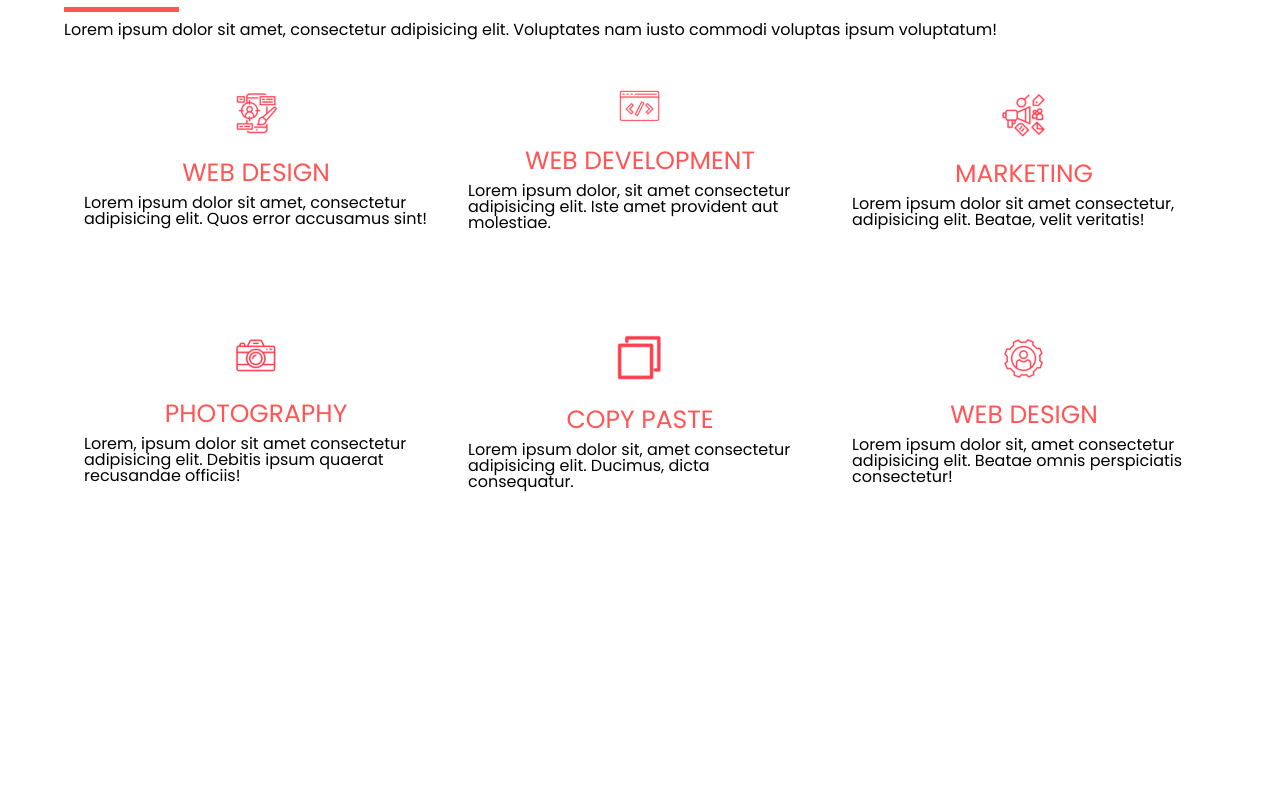
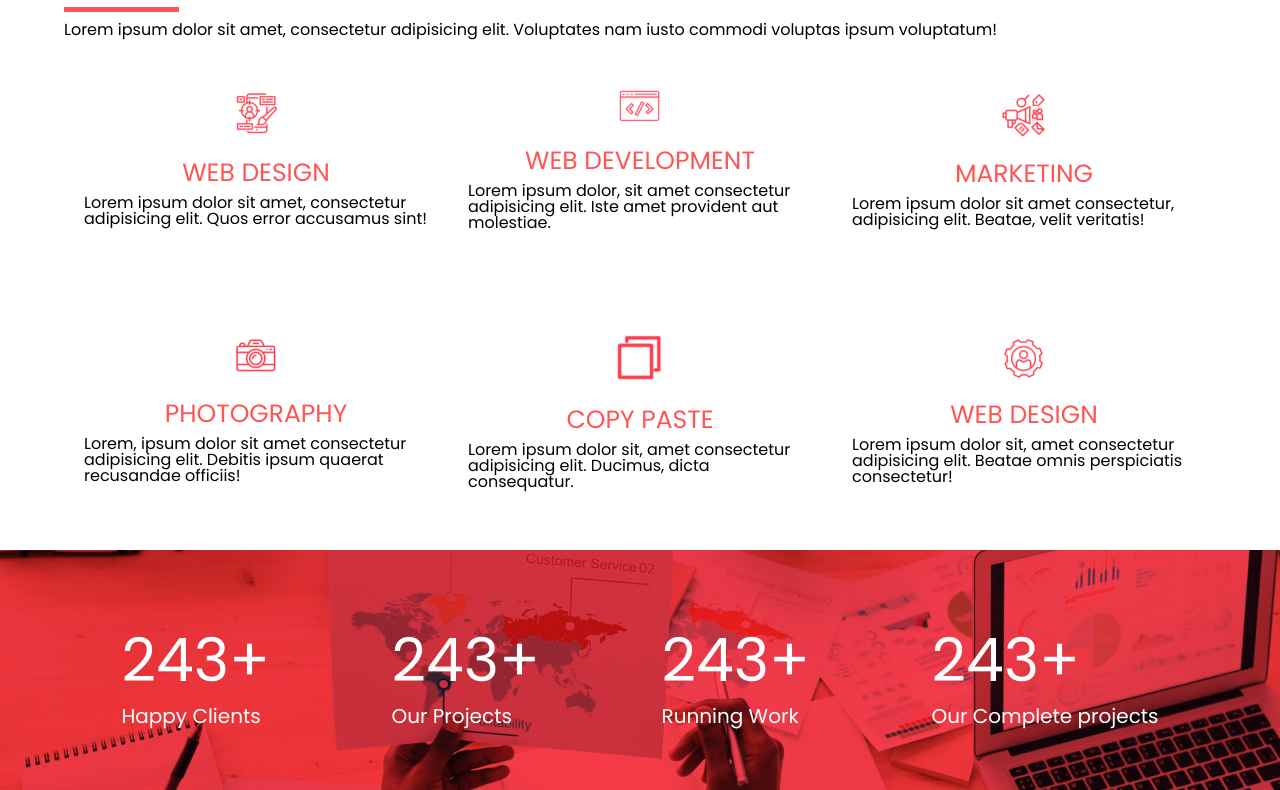
Before and after one commit to DimitarStBC/HTML-CSS-design, a plain HTML site: page index.html in a window 1280 px wide. Shown: the part 2967-3757 px from the top of the page. Before the commit the page ends 3517 px from the top, so only its background shows below. Drawn offline with Linux system fonts and the light colour scheme.

Commit message:
clients section

```diff
--- /dev/null
+++ b/css/clients.css
@@ -0,0 +1,23 @@
+.projectsAndClients {
+    display: flex;
+    flex-direction: row;
+    justify-content: space-evenly;
+    align-items: center;
+    width: 100%;
+    height: 30vh;
+    background-image: url("../images/pexels-photo-3184638.png");
+    background-size: cover;
+  }
+  .projectsAndClients h1 {
+    color: white;
+    font-size: 60px;
+    margin: 1rem 0;
+  }
+  .projectsAndClients h2 {
+    color: white;
+    font-size: 20px;
+  }
+  .overlay {
+    background-blend-mode: multiply;
+    background-color: #ff3d4e;
+  }
--- a/css/style.css
+++ b/css/style.css
@@ -3,6 +3,7 @@
 @import url("./portfolio.css");
 @import url("./skills.css");
 @import url("./services.css");
+@import url("./clients.css");
 
 html, body, div, span, applet, object, iframe,
 h1, h2, h3, h4, h5, h6, p, blockquote, pre,
--- a/index.html
+++ b/index.html
@@ -201,6 +201,27 @@
         </div>
     </section>
 
+    <section class="clients">
+        <div class="projectsAndClients overlay">
+            <div class="flexCol">
+                <h1>243+</h1>
+                <h2>Happy Clients</h2>
+            </div>
+            <div class="flexCol">
+                <h1>243+</h1>
+                <h2>Our Projects</h2>
+            </div>
+            <div class="flexCol">
+                <h1>243+</h1>
+                <h2>Running Work</h2>
+            </div>
+            <div class="flexCol">
+                <h1>243+</h1>
+                <h2>Our Complete projects</h2>
+            </div>
+        </div>
+    </section>
+
 
     <script src="./javaScript/index.js"></script>
     <script src="./javaScript/allProjects.js"></script>
```
Also changed, not shown: images/pexels-photo-3184638.png (added).
